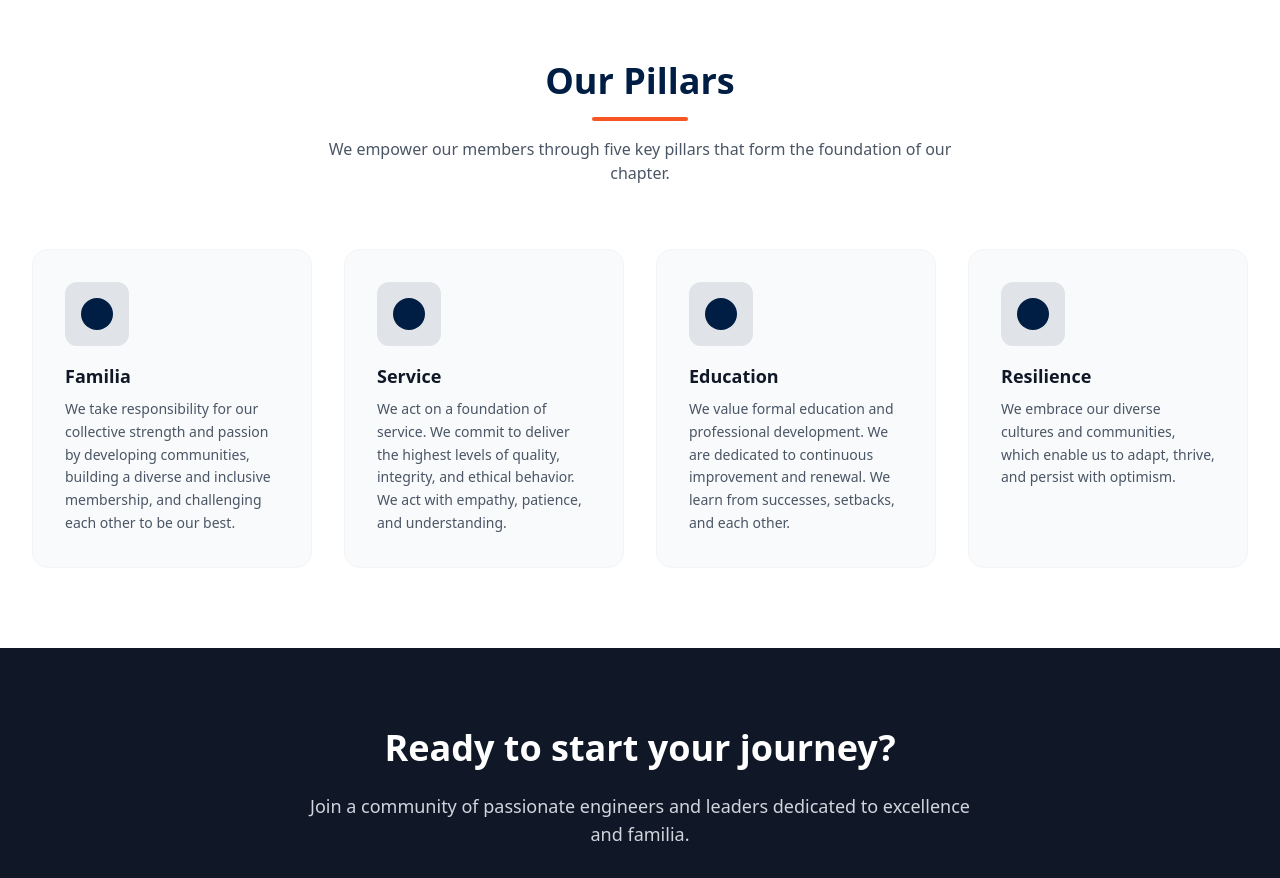
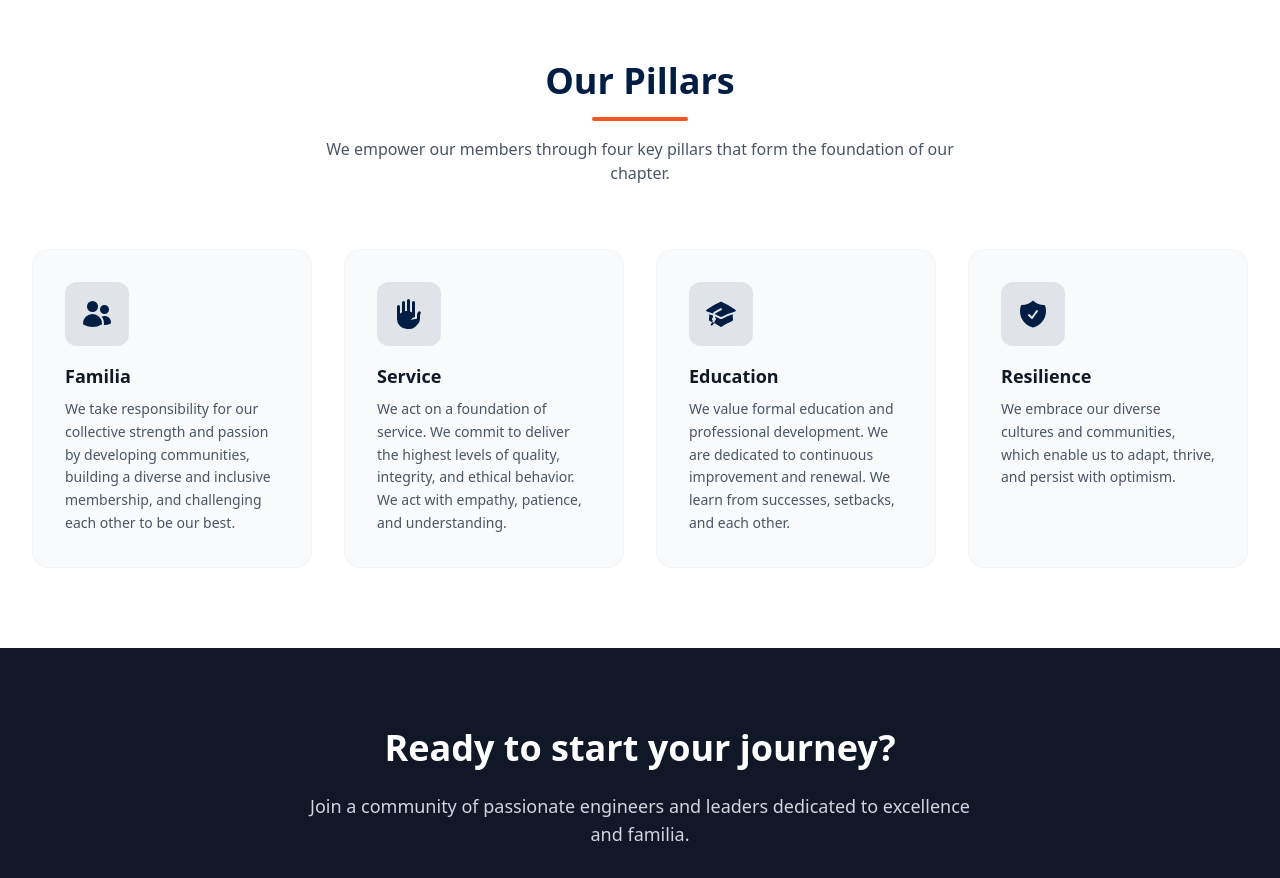
Before and after one commit to SHPE-Tech-Team/SHPE_Website, a Next.js app: page / in a window 1280 px wide. Shown: the part 820-1698 px from the top of the page. Built offline with nearby package versions, Linux system fonts and the light colour scheme.

Commit message:
added icons to pillars

```diff
--- a/app/page.tsx
+++ b/app/page.tsx
@@ -1,4 +1,5 @@
 import Link from "next/link";
+import { UsersIcon, HandRaisedIcon, AcademicCapIcon, ShieldCheckIcon } from '@heroicons/react/24/solid';
 import HeroCarousel from "./components/HeroCarousel";
 
 export default function Home() {
@@ -14,20 +15,22 @@ export default function Home() {
             <h2 className="text-3xl md:text-4xl font-bold text-shpe-blue mb-4">Our Pillars</h2>
             <div className="w-24 h-1 bg-shpe-orange mx-auto rounded-full"></div>
             <p className="mt-4 text-gray-600 max-w-2xl mx-auto">
-              We empower our members through five key pillars that form the foundation of our chapter.
+              We empower our members through four key pillars that form the foundation of our chapter.
             </p>
           </div>
 
           <div className="grid grid-cols-1 md:grid-cols-4 gap-8">
             {[
-              { title: "Familia", desc: "We take responsibility for our collective strength and passion by developing communities, building a diverse and inclusive membership, and challenging each other to be our best." },
-              { title: "Service", desc: "We act on a foundation of service. We commit to deliver the highest levels of quality, integrity, and ethical behavior. We act with empathy, patience, and understanding." },
-              { title: "Education", desc: "We value formal education and professional development. We are dedicated to continuous improvement and renewal. We learn from successes, setbacks, and each other." },
-              { title: "Resilience", desc: "We embrace our diverse cultures and communities, which enable us to adapt, thrive, and persist with optimism." },
+              { title: "Familia", desc: "We take responsibility for our collective strength and passion by developing communities, building a diverse and inclusive membership, and challenging each other to be our best.", icon: UsersIcon },
+              { title: "Service", desc: "We act on a foundation of service. We commit to deliver the highest levels of quality, integrity, and ethical behavior. We act with empathy, patience, and understanding.", icon: HandRaisedIcon },
+              { title: "Education", desc: "We value formal education and professional development. We are dedicated to continuous improvement and renewal. We learn from successes, setbacks, and each other.", icon: AcademicCapIcon },
+              { title: "Resilience", desc: "We embrace our diverse cultures and communities, which enable us to adapt, thrive, and persist with optimism.", icon: ShieldCheckIcon },
             ].map((pillar, index) => (
               <div key={index} className="bg-gray-50 rounded-2xl p-8 hover:shadow-lg transition-shadow border border-gray-100 group">
                 <div className="w-16 h-16 bg-shpe-blue/10 rounded-xl flex items-center justify-center mb-4 group-hover:bg-shpe-orange/10 transition-colors">
-                  <div className="w-8 h-8 bg-shpe-blue rounded-full group-hover:bg-shpe-orange transition-colors"></div>
+                  {pillar.icon && (
+                    <pillar.icon className="w-8 h-8 text-shpe-blue group-hover:text-shpe-orange transition-colors" />
+                  )}
                 </div>
                 <h3 className="text-lg font-bold text-gray-900 mb-2">{pillar.title}</h3>
                 <p className="text-gray-600 leading-relaxed text-sm">
```
Also changed, not shown: app/components/Navbar.tsx (line endings or trailing spaces).
